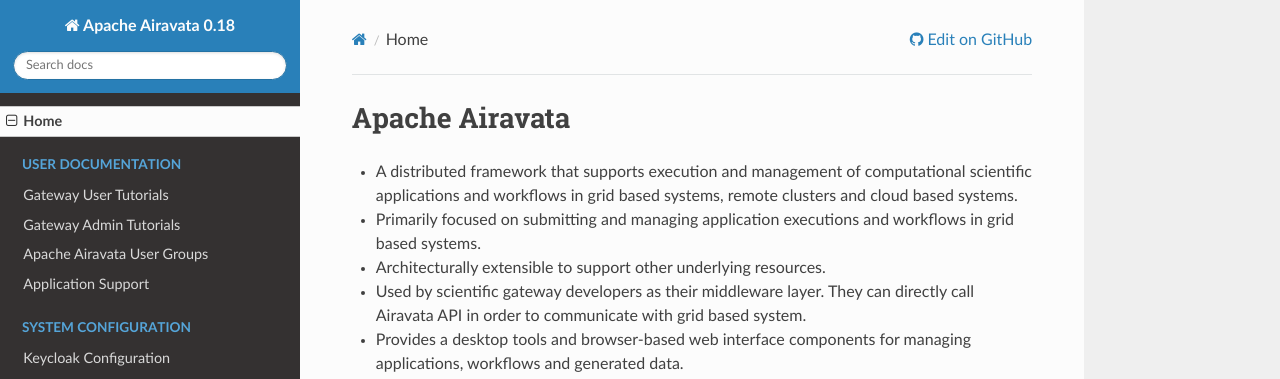
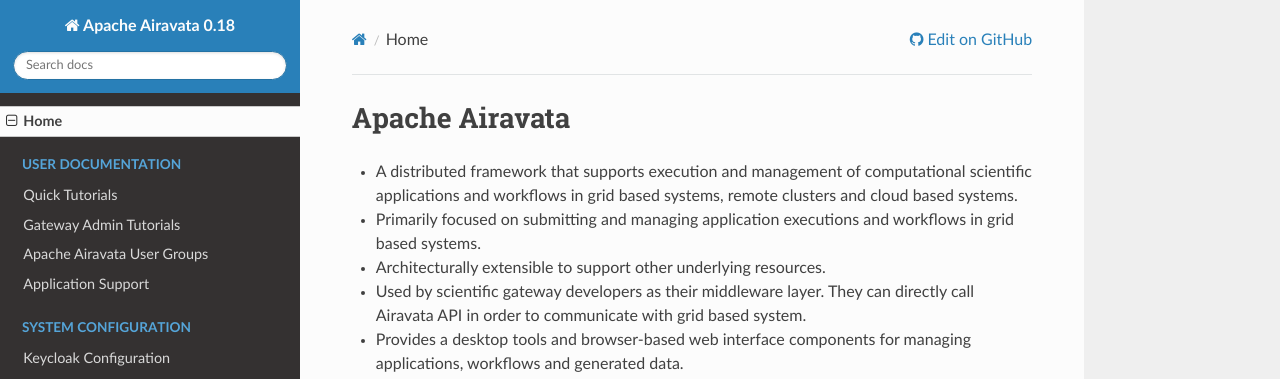
Before and after one commit to isabella232/airavata-docs, an MkDocs documentation site: the page built from docs/index.md, in a window 1280 px wide. Shown: the top 379 px of the page. Built offline with MkDocs 1.6.1, drawn with Linux system fonts in a browser that asks for light colours; nearby versions of some CDN libraries; old or Windows-style settings are respelled for this version of MkDocs.

Commit message:
Committing user tutorials links for Django

```diff
--- a/mkdocs.yml
+++ b/mkdocs.yml
@@ -9,7 +9,7 @@ docs_dir: docs
 pages:
 - Home: 'index.md'
 - User Documentation:
-  - Gateway User Tutorials: 'user-documentation/user-tutorials.md'
+  - Quick Tutorials: 'user-documentation/user-tutorials.md'
   - Gateway Admin Tutorials: 'user-documentation/admin-tutorials.md'
   - Apache Airavata User Groups: 'user-documentation/airavata-user-profiles.md'
   - Application Support: 'user-documentation/supported-applications.md'
```
